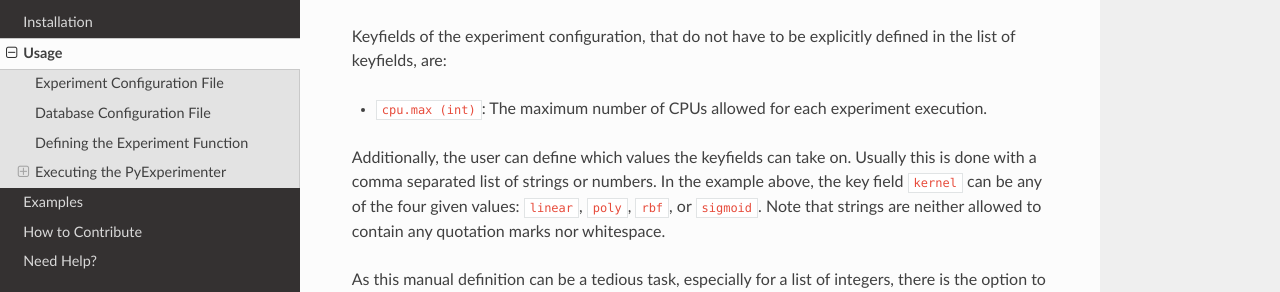
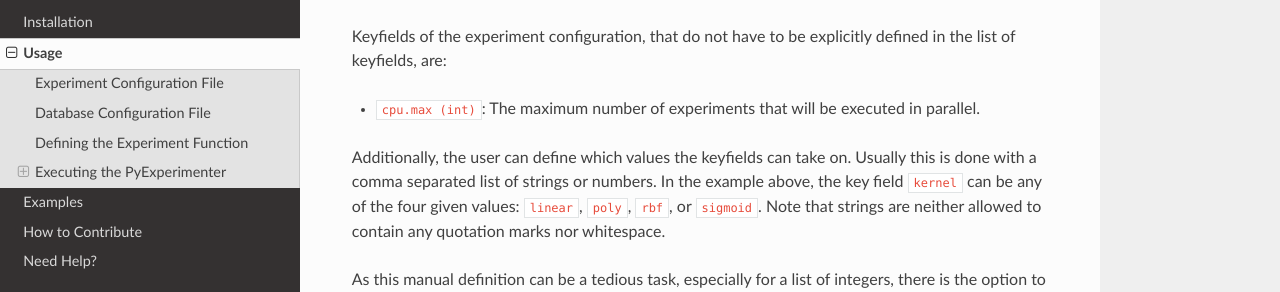
Before and after one commit to tornede/py_experimenter, a Sphinx documentation site: the page built from docs/source/usage.md, in a window 1280 px wide and 900 px high, scrolled down 847 px. Shown: the part 159-451 px from the top of the window. Built offline with Sphinx 7.4.7 and the Read the Docs theme 2.0.0, drawn with Linux system fonts in a browser that asks for light colours; pages that are not in the unit, such as notebooks, are missing from menus; some of the changed text lies outside the part shown.

```diff
--- a/docs/source/usage.md
+++ b/docs/source/usage.md
@@ -36,7 +36,7 @@ Both keyfields and resultfields can have further annotations for the data type.
 
 Keyfields of the experiment configuration, that do not have to be explicitly defined in the list of keyfields, are:
 
-- `cpu.max (int)`: The maximum number of CPUs allowed for each experiment execution.
+- `cpu.max (int)`: The maximum number of experiments that will be executed in parallel.
 
 Additionally, the user can define which values the keyfields can take on. Usually this is done with a comma separated list of strings or numbers. In the example above, the key field `kernel` can be any of the four given values: `linear`, `poly`, `rbf`, or `sigmoid`. Note that strings are neither allowed to contain any quotation marks nor whitespace.
 
```
Also changed, not shown: other parts of docs/source/usage.md (+0 -3 lines), docs/source/examples/example_conditional_grid.ipynb, docs/source/examples/example_general_usage.ipynb.
